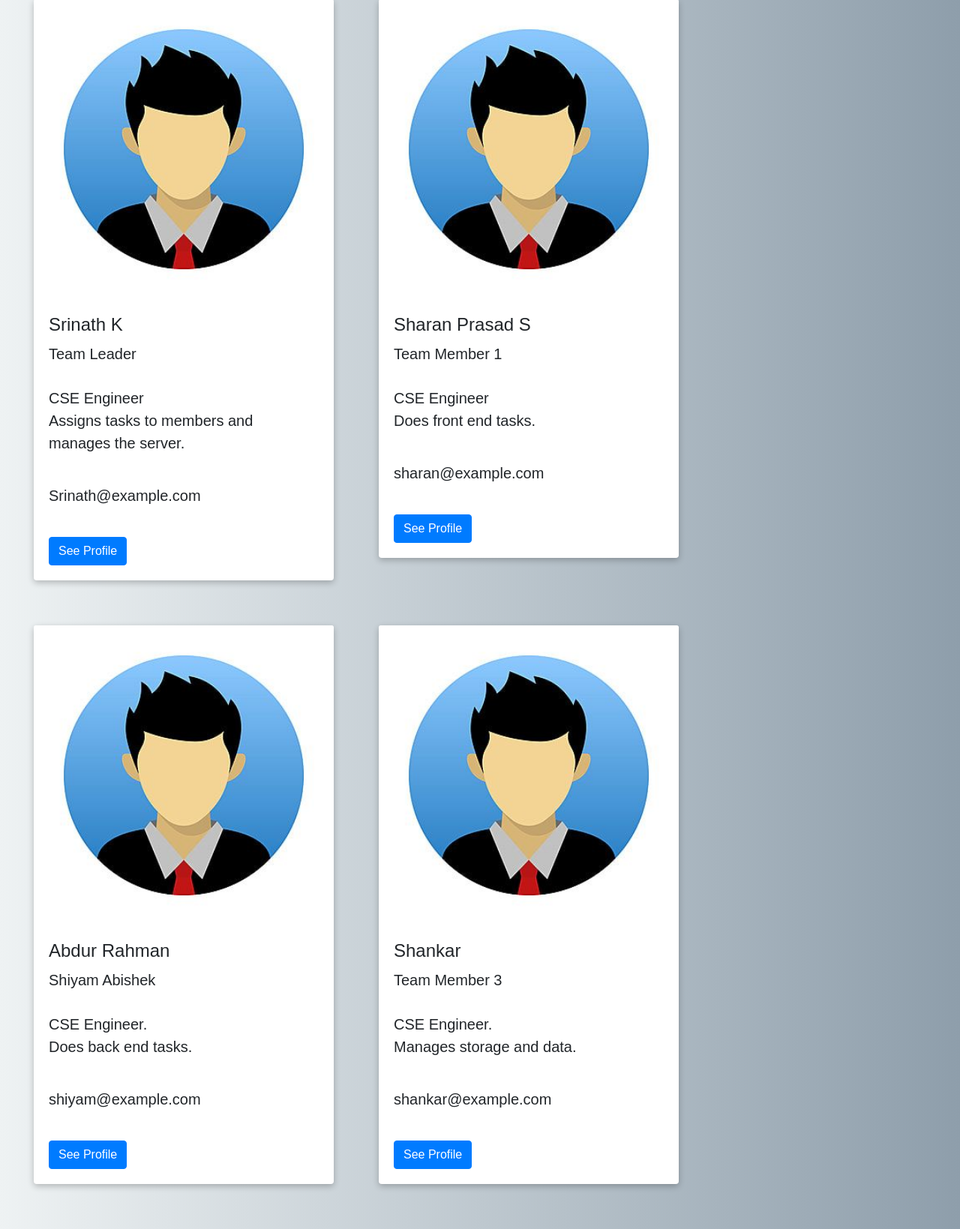
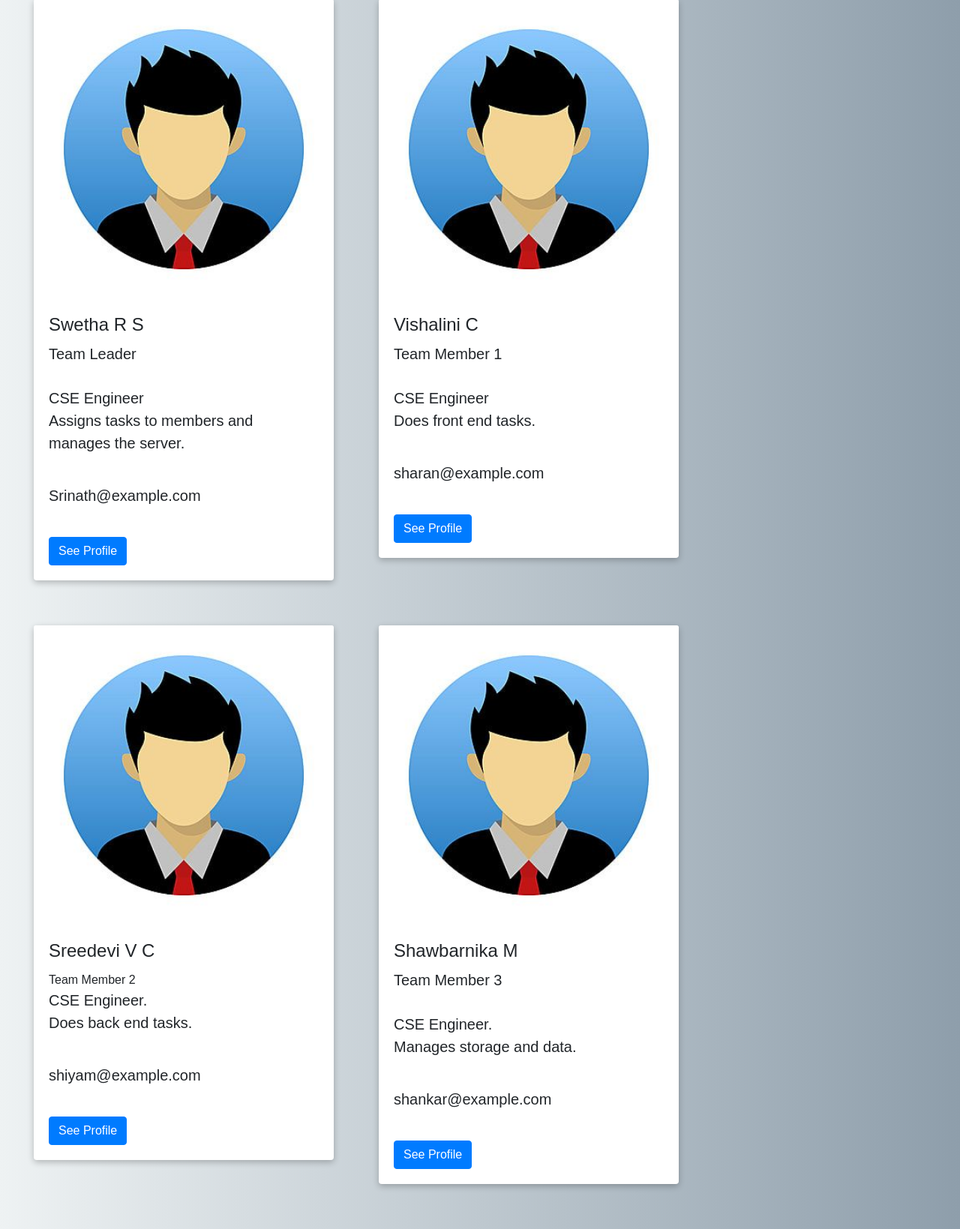
Before and after one commit to IBM-EPBL/IBM-Project-16356-1659611788, a Flask app: page /about in a window 1280 px wide. Shown: the part 446-2085 px from the top of the page at 75% size. Run offline with Flask 2, Linux system fonts and the light colour scheme.

Commit message:
Update about.html

```diff
--- a/Assignments/Swetha R S/Assignment 3/templates/about.html
+++ b/Assignments/Swetha R S/Assignment 3/templates/about.html
@@ -71,7 +71,7 @@
         <img class="card-img-top" src="{{url_for('static', filename='avatar2.jpg')}}"  alt="Card image" style="width:100%"/>
 
         <div class="card-body">
-          <h4 class="card-title">Srinath K</h4>
+          <h4 class="card-title">Swetha R S</h4>
           <h5 class="title">Team Leader</h5><br>
           <p class="card-text">CSE Engineer<br>Assigns tasks to members and manages the server.<br></p><br>
           <p>Srinath@example.com</p><br>
@@ -83,7 +83,7 @@
       <div class="card" style="width:400px">
         <img class="card-img-top" src="{{url_for('static', filename='avatar2.jpg')}}" alt="Card image" style="width:100%"/>
         <div class="card-body">
-          <h4 class="card-title">Sharan Prasad S</h4>
+          <h4 class="card-title">Vishalini C</h4>
           <h5 class="title">Team Member 1</h5><br>
           <p class="card-text">CSE Engineer<br>Does front end tasks.<br></p><br>
           <p>sharan@example.com</p><br>
@@ -97,8 +97,8 @@
       <div class="card" style="width:400px">
         <img class="card-img-top" src="{{url_for('static', filename='avatar2.jpg')}}" alt="Card image" style="width:100%">
         <div class="card-body">
-          <h4 class="card-title">Abdur Rahman</h4>
-          <h5 class="title">Shiyam Abishek</h5><br>
+          <h4 class="card-title">Sreedevi V C</h4>
+          <h5 class="title"></h5>Team Member 2<br>
           <p class="card-text">CSE Engineer.<br>Does back end tasks.<br></p><br>
           <p>shiyam@example.com</p><br>
           <a href="#" class="btn btn-primary stretched-link">See Profile</a>
@@ -111,7 +111,7 @@
     <div class="card" style="width:400px">
       <img class="card-img-top" src="{{url_for('static', filename='avatar2.jpg')}}" alt="Card image" style="width:100%">
       <div class="card-body">
-        <h4 class="card-title">Shankar</h4>
+        <h4 class="card-title">Shawbarnika M</h4>
         <h5 class="title">Team Member 3</h5><br>
         <p class="card-text">CSE Engineer.<br>Manages storage and data.</p><br>
         <p>shankar@example.com</p><br>
```
